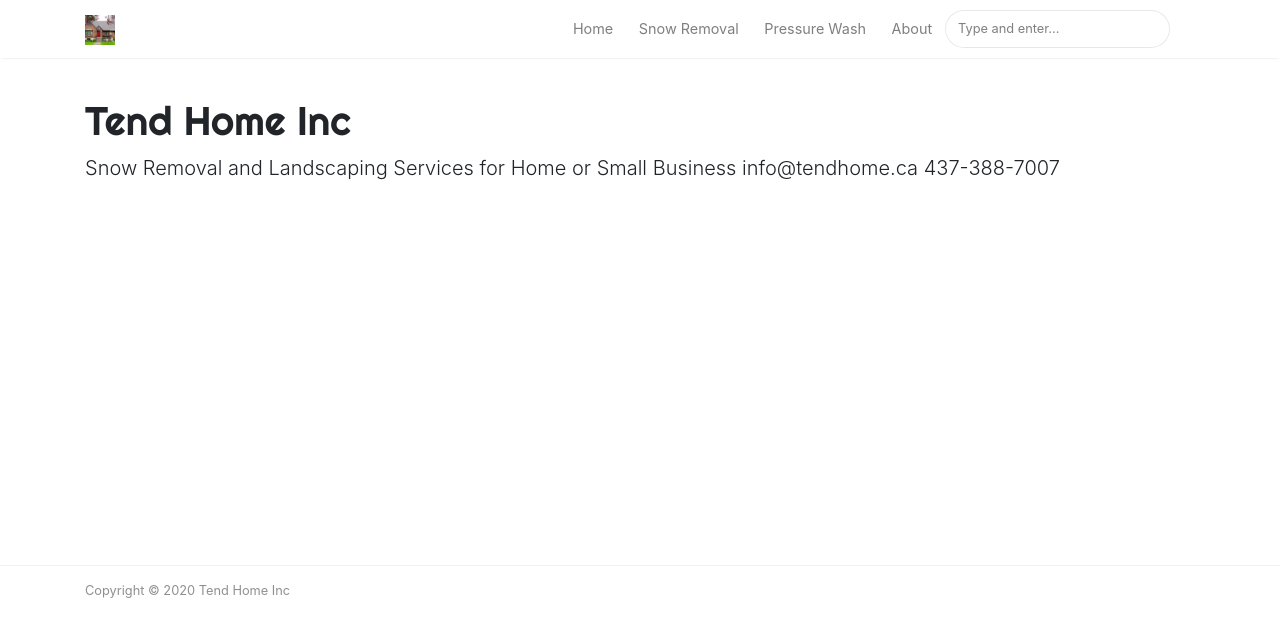
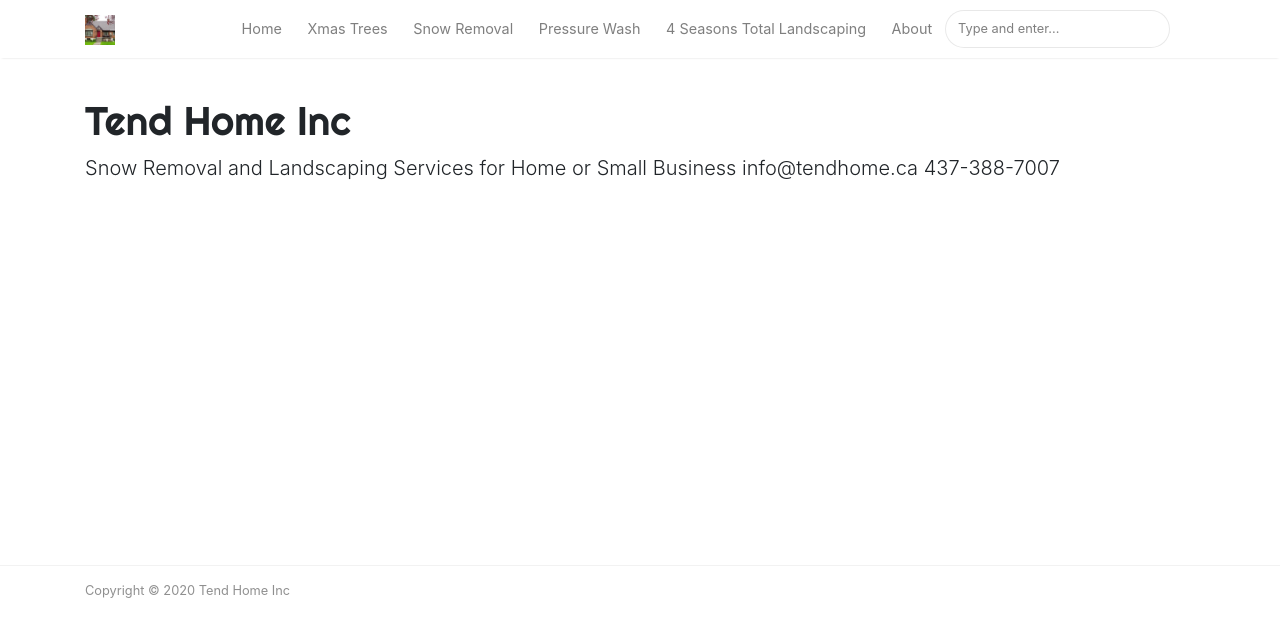
Before and after one commit to tendhome/site, a Jekyll site: the page built from _pages/tags.md, in a window 1280 px wide. Shown: the top 637 px of the page. Built offline with Jekyll 4.4.1, drawn with Linux system fonts in a browser that asks for light colours; nearby versions of some CDN libraries.

Commit message:
fdt
4stl

```diff
--- a/_layouts/default.html
+++ b/_layouts/default.html
@@ -60,6 +60,11 @@
               </a>
             </li>
             <li class="nav-item">
+              <a class="nav-link" href="{{ site.baseurl }}/xmas">
+                Xmas Trees
+              </a>
+            </li>
+            <li class="nav-item">
               <a class="nav-link" href="{{ site.baseurl }}/snow-removal">
                 Snow Removal
               </a>
@@ -69,7 +74,11 @@
                 Pressure Wash
               </a>
             </li>
-
+            <li class="nav-item">
+              <a class="nav-link" href="{{ site.baseurl }}/fdt">
+                4 Seasons Total Landscaping
+              </a>
+            </li>
             <li class="nav-item">
               <a class="nav-link" href="{{ site.baseurl }}/about">
                 About
```
